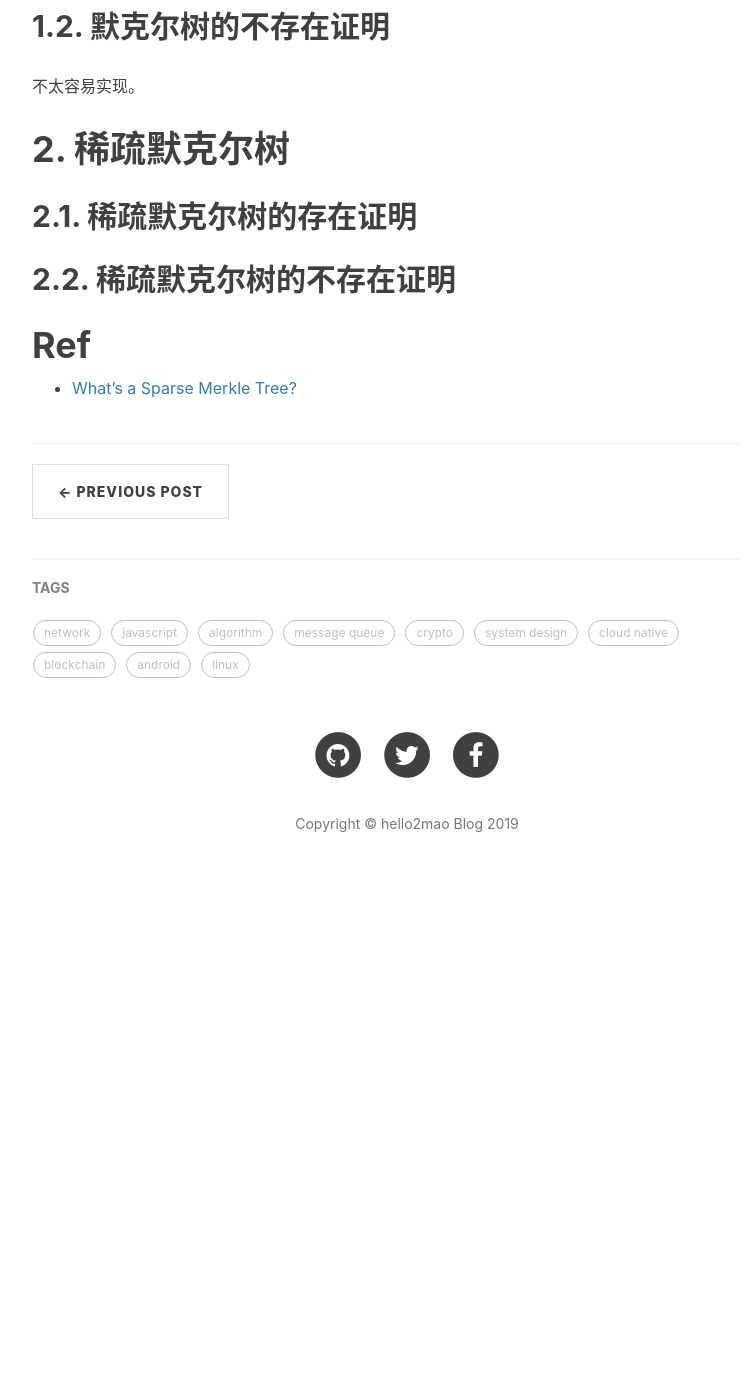
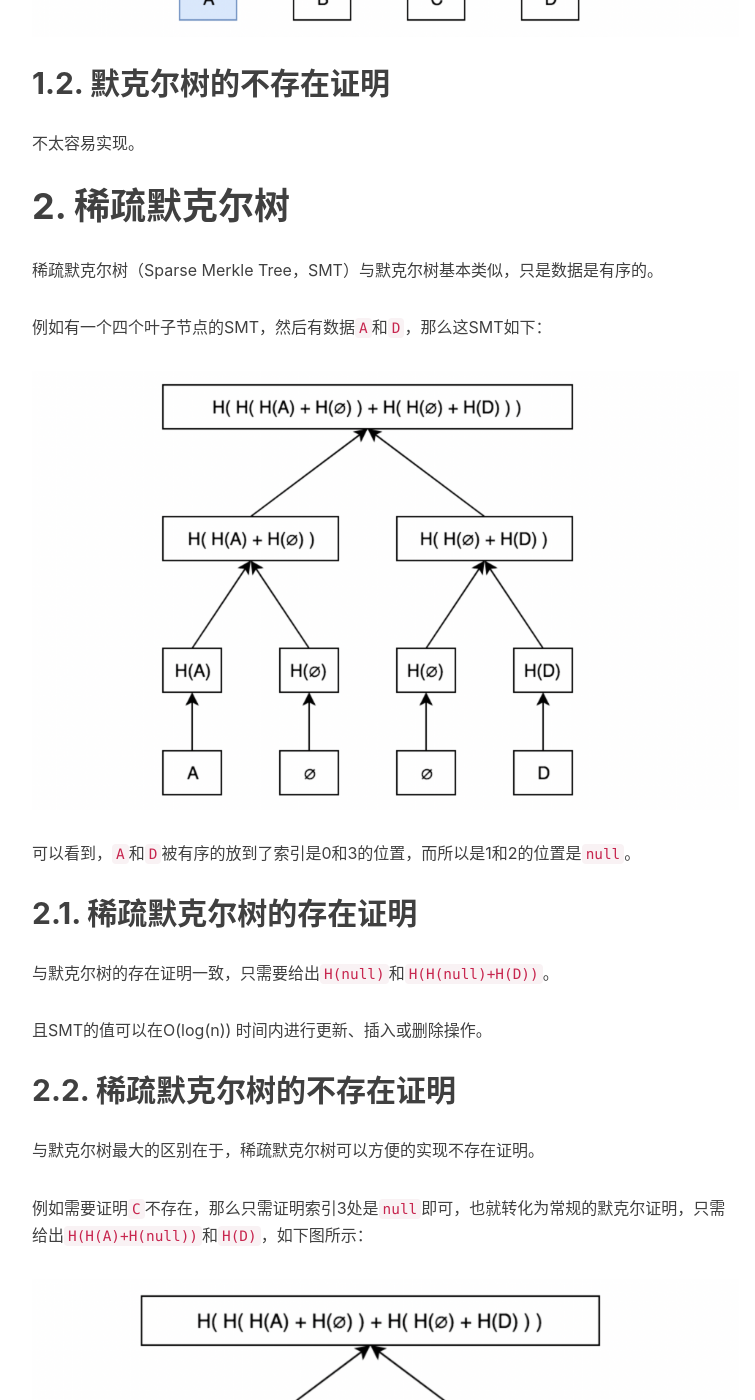
Before and after one commit to hello2mao/hello2mao.github.io, a Jekyll site: the page built from _posts/2019-12-05-Sparse-Merkle-Tree.md, in a window 1280 px wide and 1400 px high, scrolled down 2025 px. Shown: the whole window, without its empty margins (233-988 px from the left). Built offline with Jekyll 4.4.1, drawn with Linux system fonts in a browser that asks for light colours; nearby versions of some CDN libraries; comment, search, counter and statistics services are not loaded; before the commit the page ends 2953 px from its top, so only the background shows below that; some of the changed text lies outside the part shown.

Commit message:
Lazy push: 2019年12月 5日 星期四 10时10分47秒 CST

```diff
--- a/_posts/2019-12-05-Sparse-Merkle-Tree.md
+++ b/_posts/2019-12-05-Sparse-Merkle-Tree.md
@@ -16,7 +16,7 @@ tags:
 - [2. 稀疏默克尔树](#2-稀疏默克尔树)
   - [2.1. 稀疏默克尔树的存在证明](#21-稀疏默克尔树的存在证明)
   - [2.2. 稀疏默克尔树的不存在证明](#22-稀疏默克尔树的不存在证明)
-- [Ref](#ref)
+- [3. Ref](#3-ref)
 
 <!-- /TOC -->
 
@@ -24,13 +24,15 @@ tags:
 
 Merkle 树的叶子是数据块的 hash 值。非叶节点是其对应子节点串联字符串的 hash。
 
+如下图所示，`A`、`B`、`C`、`D`是数据块，`H()`代表哈希函数。
+
 ![](/img/posts/merkle-tree.png)
 
 ## 1.1. 默克尔树的存在证明
 
 默克尔树的存在证明，也叫做默克尔证明，这些证明能够表明一个叶节点是默克尔树的一部分。
 
-例如，为了证明数据`A`（严格来说是`A`的哈希`H(A)`）存在于此默克尔树中，只需要给出`H(B)`和`H(H(C)+H(D))`，就可以计算出根哈希，然后一比较即可。
+例如，为了证明数据`A`（严格来说是`A`的哈希`H(A)`）存在于此默克尔树中，只需要给出`H(B)`和`H(H(C)+H(D))`，就可以计算出根哈希，然后和原根哈希一比较即可。
 
 ![](/img/posts/merkle-proof.png)
 
@@ -40,10 +42,30 @@ Merkle 树的叶子是数据块的 hash 值。非叶节点是其对应子节点
 
 # 2. 稀疏默克尔树
 
+稀疏默克尔树（Sparse Merkle Tree，SMT）与默克尔树基本类似，只是数据是有序的。
+
+例如有一个四个叶子节点的SMT，然后有数据`A`和`D`，那么这SMT如下：
+
+![](/img/posts/smt-sample-1.png)
+
+可以看到，`A`和`D`被有序的放到了索引是0和3的位置，而所以是1和2的位置是`null`。
+
+
+
 ## 2.1. 稀疏默克尔树的存在证明
+
+与默克尔树的存在证明一致，只需要给出`H(null)`和`H(H(null)+H(D))`。
+
+且SMT的值可以在O(log(n)) 时间内进行更新、插入或删除操作。
 
 ## 2.2. 稀疏默克尔树的不存在证明
 
-# Ref
+与默克尔树最大的区别在于，稀疏默克尔树可以方便的实现不存在证明。
+
+例如需要证明`C`不存在，那么只需证明索引3处是`null`即可，也就转化为常规的默克尔证明，只需给出`H(H(A)+H(null))`和`H(D)`，如下图所示：
+
+![](/img/posts/smt-sample-2.png)
+
+# 3. Ref
 
 - [What’s a Sparse Merkle Tree?](https://medium.com/@kelvinfichter/whats-a-sparse-merkle-tree-acda70aeb837)
```
Also changed, not shown: img/posts/smt-sample-1.png (added), img/posts/smt-sample-2.png (added).
